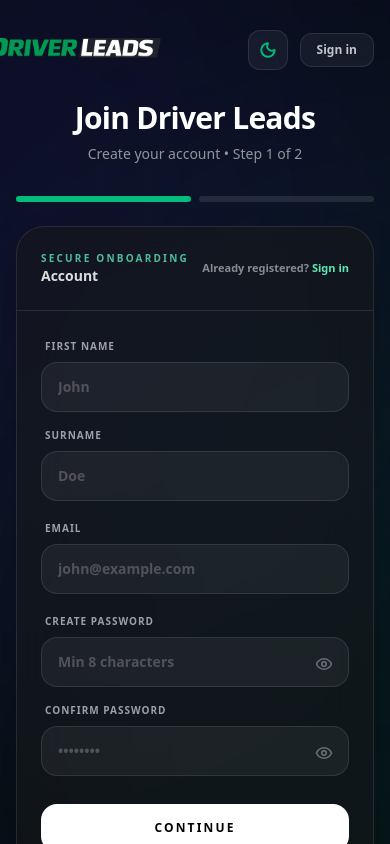
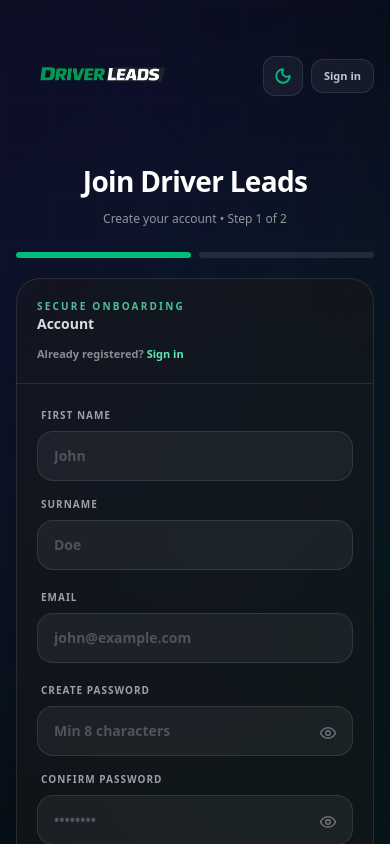
Before and after one commit to AliCapone21/driverleads, a Next.js app: page /join in a window 390 px wide. Shown: the top 844 px of the page. Built offline with nearby package versions, Linux system fonts and the light colour scheme; no server answers.

Commit message:
fixed responsive

```diff
--- a/src/components/JoinClient.tsx
+++ b/src/components/JoinClient.tsx
@@ -247,19 +247,22 @@
 
       {/* Top bar */}
       <div className="relative z-20">
-        <div className="mx-auto max-w-6xl px-4 py-5 flex items-center justify-between">
+        {/* ✅ mobile padding + more consistent logo sizing */}
+        <div className="mx-auto max-w-6xl px-4 sm:px-6 py-4 sm:py-5 flex items-center justify-between">
           <Link href="/" className="flex items-center gap-3 group">
-            <div className="relative h-15 w-30 scale-300 transition-transform duration-300 group-hover:scale-[3.7]">
+            {/* ✅ Fix: logo was huge on mobile because of scale-300; make it responsive */}
+            <div className="relative h-30 w-44 scale-110 sm:scale-125 lg:scale-180 transition-transform">
               <Image src="/logo3.png" alt="Driver Leads" fill priority className="object-contain" />
             </div>
             <span className="sr-only">Driver Leads</span>
           </Link>
 
-          <div className="flex items-center gap-3">
+          <div className="flex items-center gap-2 sm:gap-3">
             {mounted && <ThemeToggle />}
+
             <Link
               href="/login"
-              className="text-xs font-bold px-4 py-2 rounded-xl bg-zinc-100/80 dark:bg-white/5 border border-zinc-200/70 dark:border-white/10
+              className="text-[11px] sm:text-xs font-black px-3 sm:px-4 py-2 rounded-xl bg-zinc-100/80 dark:bg-white/5 border border-zinc-200/70 dark:border-white/10
                          text-zinc-700 dark:text-white/75 hover:text-zinc-900 dark:hover:text-white hover:bg-zinc-100 dark:hover:bg-white/10 transition-all"
             >
               Sign in
@@ -268,7 +271,8 @@
         </div>
       </div>
 
-      <div className="relative z-10 flex items-center justify-center px-4 pb-12">
+      {/* ✅ mobile-first spacing: less vertical padding on small screens */}
+      <div className="relative z-10 flex items-start sm:items-center justify-center px-4 pb-10 sm:pb-12 pt-2 sm:pt-6">
         <motion.div
           initial={{ opacity: 0, y: 18 }}
           animate={{ opacity: 1, y: 0 }}
@@ -276,17 +280,17 @@
           className="w-full max-w-xl"
         >
           {/* Header */}
-          <div className="text-center mb-8">
-            <h1 className="text-3xl sm:text-4xl font-black tracking-tight text-zinc-900 dark:text-white">
+          <div className="text-center mb-6 sm:mb-8">
+            <h1 className="text-[28px] sm:text-4xl font-black tracking-tight text-zinc-900 dark:text-white">
               Join Driver Leads
             </h1>
-            <p className="mt-2 text-sm text-zinc-500 dark:text-white/55">
+            <p className="mt-2 text-[12px] sm:text-sm text-zinc-500 dark:text-white/55">
               {stepTitle} • Step {step} of 2
             </p>
           </div>
 
           {/* Progress */}
-          <div className="flex gap-2 mb-6">
+          <div className="flex gap-2 mb-5 sm:mb-6">
             {[1, 2].map((i) => (
               <div key={i} className="h-1.5 flex-1 rounded-full overflow-hidden bg-zinc-200/70 dark:bg-white/10">
                 <motion.div
@@ -300,8 +304,8 @@
           </div>
 
           {/* Card */}
-          <div className="rounded-[28px] bg-white/85 dark:bg-zinc-900/55 backdrop-blur-xl border border-zinc-200/70 dark:border-white/10 shadow-2xl shadow-black/10 dark:shadow-black/40 overflow-hidden">
-            <div className="px-6 sm:px-8 py-6 border-b border-zinc-200/60 dark:border-white/10 flex items-center justify-between">
+          <div className="rounded-[24px] sm:rounded-[28px] bg-white/85 dark:bg-zinc-900/55 backdrop-blur-xl border border-zinc-200/70 dark:border-white/10 shadow-2xl shadow-black/10 dark:shadow-black/40 overflow-hidden">
+            <div className="px-5 sm:px-8 py-5 sm:py-6 border-b border-zinc-200/60 dark:border-white/10 flex flex-col sm:flex-row sm:items-center sm:justify-between gap-3">
               <div className="flex flex-col">
                 <span className="text-[10px] font-black uppercase tracking-[0.22em] text-emerald-600 dark:text-emerald-300/80">
                   Secure onboarding
@@ -319,7 +323,7 @@
               </div>
             </div>
 
-            <form onSubmit={handleJoin} className="px-6 sm:px-8 py-7">
+            <form onSubmit={handleJoin} className="px-5 sm:px-8 py-6 sm:py-7">
               <AnimatePresence mode="wait">
                 {step === 1 ? (
                   <motion.div
@@ -401,7 +405,7 @@
                       </div>
                     </div>
 
-                    <div className="pt-2">
+                    <div className="pt-1">
                       <button
                         type="button"
                         onClick={handleNextStep}
@@ -424,7 +428,7 @@
                     transition={{ duration: 0.4, ease }}
                     className="space-y-5"
                   >
-                    {/* ✅ Driver type (beautiful segmented control) */}
+                    {/* ✅ Driver type (segmented control) */}
                     <div className="space-y-2">
                       <label className="block text-[10px] font-black uppercase tracking-widest ml-1 text-zinc-500 dark:text-zinc-400">
                         Driver type
@@ -607,7 +611,6 @@
                         onChange={handlePhoneChange}
                         isError={step2Attempted && formData.phone.length < 17}
                       />
-                      <div>
                       <Input
                         label="CDL number"
                         name="cdl_number"
@@ -617,8 +620,6 @@
                         maxLength={12}
                         isError={step2Attempted && !isValidCdlNumber(formData.cdl_number)}
                       />
-
-                      </div>
                     </div>
 
                     <div className="grid grid-cols-1 sm:grid-cols-3 gap-4">
@@ -653,7 +654,7 @@
                       />
                     </div>
 
-                    {/* ✅ NEW: Expectations block */}
+                    {/* ✅ Expectations block */}
                     <div
                       className={[
                         "rounded-3xl p-5 border backdrop-blur-xl",
@@ -666,9 +667,7 @@
                           <div className="text-[10px] font-black uppercase tracking-[0.22em] text-emerald-600 dark:text-emerald-300/80">
                             Expectations
                           </div>
-                          <div className="text-sm font-extrabold text-zinc-800 dark:text-white/85">
-                            Pay & workload targets
-                          </div>
+                          <div className="text-sm font-extrabold text-zinc-800 dark:text-white/85">Pay & workload targets</div>
                           <p className="text-[11px] text-zinc-500 dark:text-white/45 mt-1">{salaryHint}</p>
                         </div>
                         <div className="text-[11px] font-semibold text-zinc-500 dark:text-white/50 text-right">
@@ -801,7 +800,7 @@
                       <button
                         type="button"
                         onClick={() => setStep(1)}
-                        className="px-6 py-4 rounded-2xl font-black uppercase tracking-[0.18em] text-[10px]
+                        className="px-5 sm:px-6 py-4 rounded-2xl font-black uppercase tracking-[0.18em] text-[10px]
                                    bg-zinc-100/80 dark:bg-white/5 border border-zinc-200/70 dark:border-white/10
                                    text-zinc-700 dark:text-white/70 hover:bg-zinc-100 dark:hover:bg-white/10 transition-all"
                       >
@@ -824,7 +823,7 @@
             </form>
           </div>
 
-          <p className="text-center mt-7 text-xs text-zinc-600 dark:text-white/45 font-semibold">
+          <p className="text-center mt-6 sm:mt-7 text-xs text-zinc-600 dark:text-white/45 font-semibold">
             Already have an account?{" "}
             <Link href="/login" className="text-emerald-700 dark:text-emerald-300 font-black hover:underline">
               Sign In
@@ -872,14 +871,34 @@
 
 /* --- ICONS --- */
 const EyeIcon = () => (
-  <svg xmlns="http://www.w3.org/2000/svg" width="18" height="18" viewBox="0 0 24 24" fill="none" stroke="currentColor" strokeWidth="2" strokeLinecap="round" strokeLinejoin="round">
+  <svg
+    xmlns="http://www.w3.org/2000/svg"
+    width="18"
+    height="18"
+    viewBox="0 0 24 24"
+    fill="none"
+    stroke="currentColor"
+    strokeWidth="2"
+    strokeLinecap="round"
+    strokeLinejoin="round"
+  >
     <path d="M2 12s3-7 10-7 10 7 10 7-3 7-10 7-10-7-10-7Z" />
     <circle cx="12" cy="12" r="3" />
   </svg>
 )
 
 const EyeOffIcon = () => (
-  <svg xmlns="http://www.w3.org/2000/svg" width="18" height="18" viewBox="0 0 24 24" fill="none" stroke="currentColor" strokeWidth="2" strokeLinecap="round" strokeLinejoin="round">
+  <svg
+    xmlns="http://www.w3.org/2000/svg"
+    width="18"
+    height="18"
+    viewBox="0 0 24 24"
+    fill="none"
+    stroke="currentColor"
+    strokeWidth="2"
+    strokeLinecap="round"
+    strokeLinejoin="round"
+  >
     <path d="M9.88 9.88a3 3 0 1 0 4.24 4.24" />
     <path d="M10.73 5.08A10.43 10.43 0 0 1 12 5c7 0 10 7 10 7a13.16 13.16 0 0 1-1.67 2.68" />
     <path d="M6.61 6.61A13.52 13.52 0 0 0 2 12s3 7 10 7a9.74 9.74 0 0 0 5.39-1.61" />
@@ -888,7 +907,18 @@
 )
 
 const UploadIcon = ({ className }: { className?: string }) => (
-  <svg xmlns="http://www.w3.org/2000/svg" className={className} width="24" height="24" viewBox="0 0 24 24" fill="none" stroke="currentColor" strokeWidth="2" strokeLinecap="round" strokeLinejoin="round">
+  <svg
+    xmlns="http://www.w3.org/2000/svg"
+    className={className}
+    width="24"
+    height="24"
+    viewBox="0 0 24 24"
+    fill="none"
+    stroke="currentColor"
+    strokeWidth="2"
+    strokeLinecap="round"
+    strokeLinejoin="round"
+  >
     <path d="M21 15v4a2 2 0 0 1-2 2H5a2 2 0 0 1-2-2v-4" />
     <polyline points="17 8 12 3 7 8" />
     <line x1="12" y1="3" x2="12" y2="15" />
```
Lines whose indentation alone changed are shown as unchanged.
